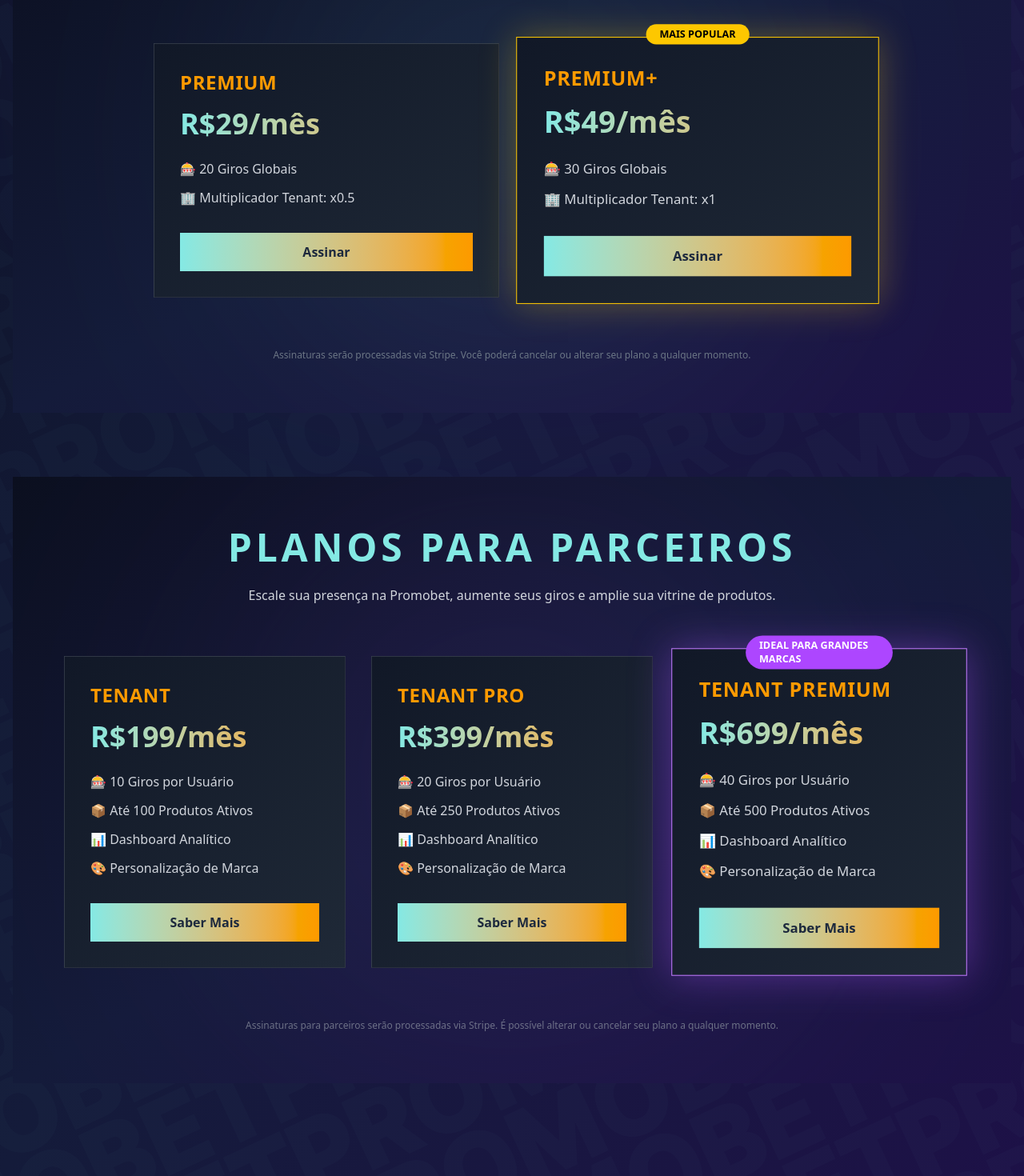
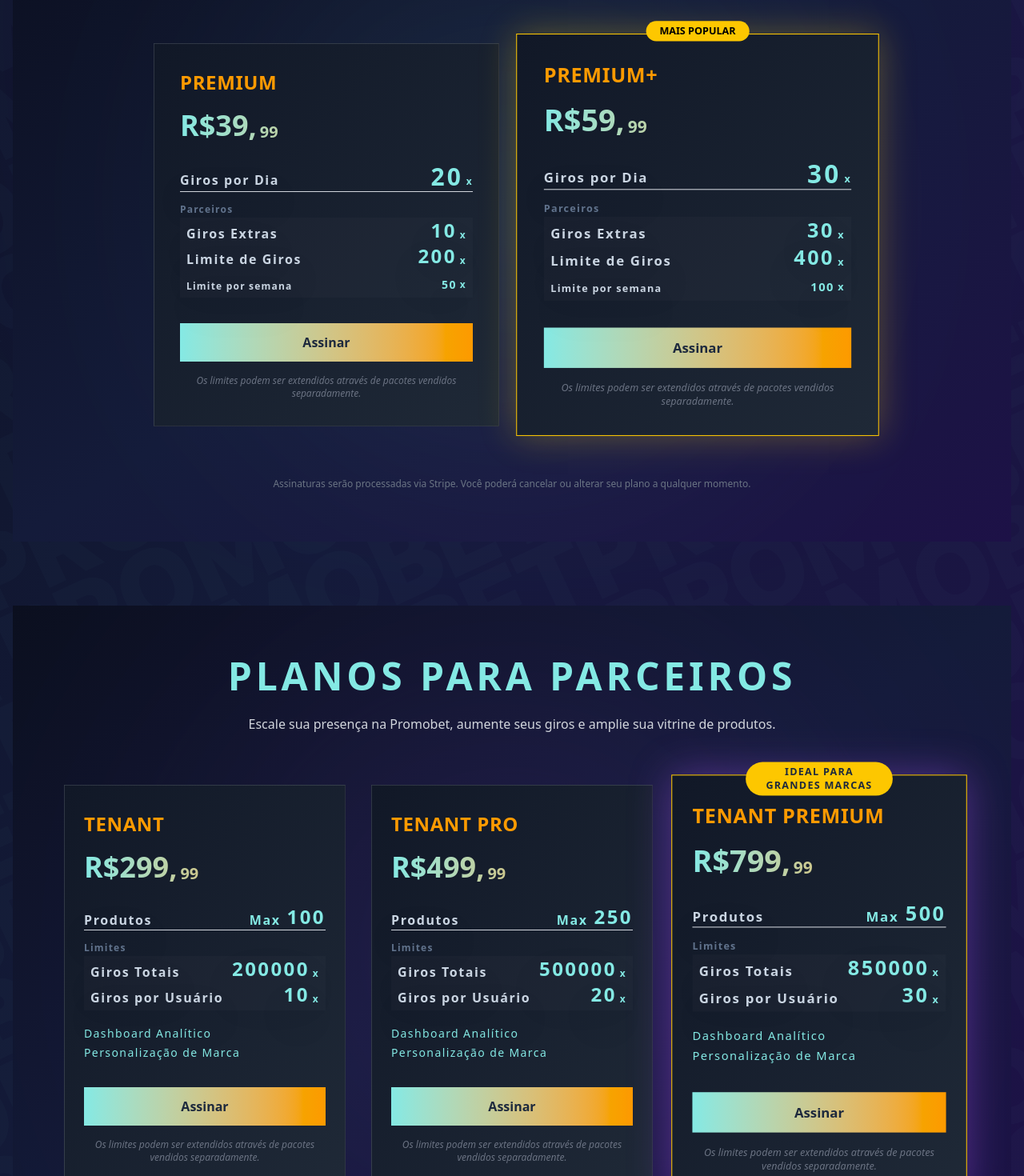
Before and after one commit to wakenedo/roleta-app, a Next.js app: page / in a window 1280 px wide. Shown: the part 2660-4130 px from the top of the page at 80% size. Built offline with nearby package versions, Linux system fonts and the light colour scheme; no server answers.

Commit message:
chore(TenantSubscriptionModes & UserSubscriptionModes) UI ready to be separated into smaller components and typing system

```diff
--- a/components/HomePageInterface/components/TenantSubscriptionModes/TenantSubscriptionModes.tsx
+++ b/components/HomePageInterface/components/TenantSubscriptionModes/TenantSubscriptionModes.tsx
@@ -6,14 +6,17 @@ const TENANT_PLANS = {
   tenant: {
     tenantScopedQuota: 10,
     productLimit: 100,
+    monthlySpinsLimit: 200000,
   },
   tenantPro: {
     tenantScopedQuota: 20,
     productLimit: 250,
+    monthlySpinsLimit: 500000,
   },
   tenantPremium: {
-    tenantScopedQuota: 40,
+    tenantScopedQuota: 30,
     productLimit: 500,
+    monthlySpinsLimit: 850000,
   },
 };
 
@@ -24,17 +27,17 @@ const TenantSubscriptionModes = ({ tenant }: { tenant?: Tenant | null }) => {
     {
       id: "tenant",
       name: "TENANT",
-      price: "R$199/mês",
+      price: "R$299,",
     },
     {
       id: "tenantPro",
       name: "TENANT PRO",
-      price: "R$399/mês",
+      price: "R$499,",
     },
     {
       id: "tenantPremium",
       name: "TENANT PREMIUM",
-      price: "R$699/mês",
+      price: "R$799,",
       highlight: true,
     },
   ];
@@ -65,7 +68,7 @@ const TenantSubscriptionModes = ({ tenant }: { tenant?: Tenant | null }) => {
         </p>
       </div>
 
-      <div className="grid gap-8 md:grid-cols-3 max-w-6xl mx-auto">
+      <div className="grid gap-8 md:grid-cols-3 max-w-7xl mx-auto">
         {plans.map((plan) => {
           const config = TENANT_PLANS[plan.id as keyof typeof TENANT_PLANS];
 
--- a/components/HomePageInterface/components/TenantSubscriptionModes/components/TenantSubscriptionButton/TenantSubscriptionButton.tsx
+++ b/components/HomePageInterface/components/TenantSubscriptionModes/components/TenantSubscriptionButton/TenantSubscriptionButton.tsx
@@ -30,7 +30,7 @@ const TenantSubscriptionButton = ({
                     : "bg-gradient-to-r from-[#84e9e4] to-amber-500 hover:opacity-90 text-slate-800 cursor-pointer"
                 }`}
     >
-      {isTenantPlan ? "Plano Atual" : "Saber Mais"}
+      {isTenantPlan ? "Plano Atual" : "Assinar"}
     </button>
   );
 };
--- a/components/HomePageInterface/components/TenantSubscriptionModes/components/TenantSubscriptionCard/TenantSubscriptionCard.tsx
+++ b/components/HomePageInterface/components/TenantSubscriptionModes/components/TenantSubscriptionCard/TenantSubscriptionCard.tsx
@@ -23,14 +23,17 @@ const TenantSubscriptionCard = ({
     | {
         tenantScopedQuota: number;
         productLimit: number;
+        monthlySpinsLimit: number;
       }
     | {
         tenantScopedQuota: number;
         productLimit: number;
+        monthlySpinsLimit: number;
       }
     | {
         tenantScopedQuota: number;
         productLimit: number;
+        monthlySpinsLimit: number;
       };
   tenantPlan: string | undefined;
 }) => {
@@ -46,16 +49,16 @@ const TenantSubscriptionCard = ({
   return (
     <div
       key={plan.id}
-      className={`relative  p-8 transition-all duration-300
+      className={`relative  py-8 px-6 transition-all duration-300
               ${
                 plan.highlight
-                  ? "border border-purple-400 shadow-[0_0_45px_rgba(168,85,247,0.4)] scale-105"
+                  ? "border border-yellow-400 shadow-[0_0_45px_rgba(168,85,247,0.4)] scale-105"
                   : "border border-white/10"
               }
               bg-gradient-to-br from-[#111827] to-[#1f2937]`}
     >
       {plan.highlight && (
-        <div className="cursor-default absolute -top-4 left-1/2 -translate-x-1/2 bg-purple-500 text-white text-xs font-bold px-4 py-1 rounded-full">
+        <div className="cursor-default absolute -top-4 left-1/2 -translate-x-1/2 bg-yellow-400 text-slate-800 text-xs font-bold tracking-widest px-6 text-center py-1 line-clamp-2 rounded-full">
           IDEAL PARA GRANDES MARCAS
         </div>
       )}
@@ -64,15 +67,92 @@ const TenantSubscriptionCard = ({
         {plan.name}
       </h3>
 
-      <div className="cursor-default text-4xl font-extrabold mb-6 bg-gradient-to-r from-[#84e9e4] to-amber-500 hover:opacity-90 bg-clip-text text-transparent">
-        {plan.price}
+      <div className="flex space-x-1 items-center cursor-default  mb-6 bg-gradient-to-r from-[#84e9e4] to-amber-500 hover:opacity-90 bg-clip-text text-transparent">
+        <div className="text-4xl font-extrabold">{plan.price}</div>
+        <div className="text-xl font-bold mt-4">99</div>
       </div>
 
-      <ul className="space-y-3 text-gray-300 mb-8 cursor-default">
-        <li>🎰 {config.tenantScopedQuota} Giros por Usuário</li>
-        <li>📦 Até {config.productLimit} Produtos Ativos</li>
-        <li>📊 Dashboard Analítico</li>
-        <li>🎨 Personalização de Marca</li>
+      <ul className=" text-gray-300 mb-8 cursor-default">
+        <li>
+          <div className="flex space-x-1 items-center justify-between border-b align-text-top">
+            <div className="pt-2">
+              <span className="font-semibold tracking-widest text-slate-300 text-md drop-shadow-2xl">
+                Produtos
+              </span>
+            </div>
+            <div className="flex space-x-2">
+              <div className="pt-2 tracking-widest font-semibold text-[#84e9e4]">
+                <span>Max</span>
+              </div>
+              <span className="text-2xl font-bold tracking-widest text-[#84e9e4]">
+                {config.productLimit}
+              </span>
+            </div>
+          </div>
+        </li>
+        <div className="pt-2">
+          <span className="text-xs font-semibold tracking-widest text-slate-500">
+            Limites
+          </span>
+          <div className="bg-slate-50/2 px-2 pb-1">
+            <li>
+              <div className="flex space-x-1 items-center justify-between">
+                <div className="pt-2">
+                  <span className="font-semibold tracking-widest text-slate-300 text-md drop-shadow-2xl">
+                    Giros Totais
+                  </span>
+                </div>
+                <div className="flex space-x-1 items-center">
+                  <div className="flex space-x-1 items-center ">
+                    <span className="text-2xl font-bold tracking-widest text-[#84e9e4] drop-shadow-2xl">
+                      {config.monthlySpinsLimit}
+                    </span>
+                  </div>
+                  <div className="pt-2">
+                    <span className="text-xs font-semibold tracking-widest text-[#84e9e4]">
+                      x
+                    </span>
+                  </div>
+                </div>
+              </div>
+            </li>
+
+            <li>
+              <div className="flex space-x-1 items-center justify-between">
+                <div className="pt-2">
+                  <span className="font-semibold text-md tracking-widest text-slate-300 drop-shadow-2xl">
+                    Giros por Usuário
+                  </span>
+                </div>
+                <div className="flex space-x-1 items-center ">
+                  <div className="flex space-x-1 items-center ">
+                    <span className="text-2xl font-bold tracking-widest text-[#84e9e4] drop-shadow-2xl">
+                      {config.tenantScopedQuota}
+                    </span>
+                  </div>
+                  <div className="pt-2">
+                    <span className="text-xs font-semibold tracking-widest text-[#84e9e4]">
+                      x
+                    </span>
+                  </div>
+                </div>
+              </div>
+            </li>
+          </div>
+        </div>
+
+        <div className="mt-4">
+          <li>
+            <span className="text-sm tracking-widest text-[#84e9e4]">
+              Dashboard Analítico
+            </span>
+          </li>
+          <li>
+            <span className="text-sm tracking-widest text-[#84e9e4]">
+              Personalização de Marca
+            </span>
+          </li>
+        </div>
       </ul>
 
       <TenantSubscriptionButton
@@ -80,6 +160,10 @@ const TenantSubscriptionCard = ({
         isTenantPlan={isTenantPlan}
         plan={plan}
       />
+      <div className="italic pt-4 text-center text-xs text-gray-500 max-w-3xl mx-auto cursor-default">
+        Os limites podem ser extendidos através de pacotes vendidos
+        separadamente.
+      </div>
     </div>
   );
 };
--- a/components/HomePageInterface/components/UserSubscriptionModes/UserSubscriptionModes.tsx
+++ b/components/HomePageInterface/components/UserSubscriptionModes/UserSubscriptionModes.tsx
@@ -7,14 +7,20 @@ const USER_SPIN_PLANS = {
   free: {
     global: 10,
     tenantMultiplier: 0,
+    monthlyGlobalTenantsQuota: 100,
+    weeklyGlobalTenantsQuota: 25,
   },
   premium: {
     global: 20,
     tenantMultiplier: 0.5,
+    monthlyGlobalTenantsQuota: 200,
+    weeklyGlobalTenantsQuota: 50,
   },
   "premium+": {
     global: 30,
     tenantMultiplier: 1,
+    monthlyGlobalTenantsQuota: 400,
+    weeklyGlobalTenantsQuota: 100,
   },
 };
 
@@ -28,13 +34,13 @@ const UserSubscriptionModes = ({
     {
       id: "premium",
       name: "PREMIUM",
-      price: "R$29/mês",
+      price: "R$39,",
       highlight: false,
     },
     {
       id: "premium+",
       name: "PREMIUM+",
-      price: "R$49/mês",
+      price: "R$59,",
       highlight: true,
     },
   ];
@@ -77,7 +83,6 @@ const UserSubscriptionModes = ({
           );
         })}
       </div>
-
       <div className="mt-16 text-center text-xs text-gray-500 max-w-3xl mx-auto cursor-default">
         Assinaturas serão processadas via Stripe. Você poderá cancelar ou
         alterar seu plano a qualquer momento.
--- a/components/HomePageInterface/components/UserSubscriptionModes/components/UserSubscriptionCard/UserSubscriptionCard.tsx
+++ b/components/HomePageInterface/components/UserSubscriptionModes/components/UserSubscriptionCard/UserSubscriptionCard.tsx
@@ -22,6 +22,8 @@ const UserSubscriptionCard = ({
   config: {
     global: number;
     tenantMultiplier: number;
+    monthlyGlobalTenantsQuota: number;
+    weeklyGlobalTenantsQuota: number;
   };
   userPlan: string | undefined;
 }) => {
@@ -54,24 +56,116 @@ const UserSubscriptionCard = ({
         {plan.name}
       </h3>
 
-      <div className="text-4xl font-extrabold mb-6 bg-gradient-to-r from-[#84e9e4] to-amber-500 bg-clip-text text-transparent cursor-default">
-        {plan.price}
+      <div className="flex space-x-1 items-center cursor-default  mb-6 bg-gradient-to-r from-[#84e9e4] to-amber-500 hover:opacity-90 bg-clip-text text-transparent">
+        <div className="text-4xl font-extrabold">{plan.price}</div>
+        <div className="text-xl font-bold mt-4">99</div>
       </div>
 
-      <ul className="space-y-3 text-gray-300 mb-8 cursor-default">
-        <li>🎰 {config.global} Giros Globais</li>
+      <ul className="space-y-2 text-gray-300 mb-8 cursor-default">
         <li>
-          🏢 Multiplicador Tenant:{" "}
-          {config.tenantMultiplier > 0
-            ? `x${config.tenantMultiplier}`
-            : "Não incluso"}
+          <div className="flex space-x-1 items-center justify-between border-b align-text-top">
+            <div className="pt-2">
+              <span className="font-semibold tracking-widest text-slate-300 text-md drop-shadow-2xl">
+                Giros por Dia
+              </span>
+            </div>
+            <div className="flex space-x-1 items-center">
+              <div className="flex space-x-1 items-center ">
+                <span className="text-3xl font-bold tracking-widest text-[#84e9e4]">
+                  {config.global}
+                </span>
+              </div>
+              <div className="pt-2">
+                <span className="text-xs font-semibold tracking-widest text-[#84e9e4]">
+                  x
+                </span>
+              </div>
+            </div>
+          </div>
         </li>
+        <div>
+          <span className="text-xs font-semibold tracking-widest text-slate-500">
+            Parceiros
+          </span>
+          <div className="bg-slate-50/2 px-2 pb-1">
+            <li>
+              <div className="flex space-x-1 items-center justify-between">
+                <div className="pt-2">
+                  <span className="font-semibold tracking-widest text-slate-300 text-md drop-shadow-2xl">
+                    Giros Extras
+                  </span>
+                </div>
+                <div className="flex space-x-1 items-center">
+                  <div className="flex space-x-1 items-center ">
+                    <span className="text-2xl font-bold tracking-widest text-[#84e9e4] drop-shadow-2xl">
+                      {config.tenantMultiplier > 0
+                        ? `${config.tenantMultiplier === 0.5 ? " 10 " : " 30 "}`
+                        : "Não incluso"}
+                      {""}
+                    </span>
+                  </div>
+                  <div className="pt-2">
+                    <span className="text-xs font-semibold tracking-widest text-[#84e9e4]">
+                      x
+                    </span>
+                  </div>
+                </div>
+              </div>
+            </li>
+            <li>
+              <div className="flex space-x-1 items-center justify-between">
+                <div className="pt-2">
+                  <span className="font-semibold tracking-widest text-slate-300 text-md drop-shadow-2xl">
+                    Limite de Giros
+                  </span>
+                </div>
+                <div className="flex space-x-1 items-center">
+                  <div className="flex space-x-1 items-center ">
+                    <span className="text-2xl font-bold tracking-widest text-[#84e9e4] drop-shadow-2xl">
+                      {config.monthlyGlobalTenantsQuota}
+                    </span>
+                  </div>
+                  <div className="pt-2">
+                    <span className="text-xs font-semibold tracking-widest text-[#84e9e4]">
+                      x
+                    </span>
+                  </div>
+                </div>
+              </div>
+            </li>
+            <li>
+              <div className="flex space-x-1 items-center justify-between">
+                <div className="pt-2">
+                  <span className="font-semibold tracking-widest text-slate-300 text-xs drop-shadow-2xl">
+                    Limite por semana
+                  </span>
+                </div>
+                <div className="flex space-x-1 items-center">
+                  <div className="flex space-x-1 items-center pt-2">
+                    <span className="text-sm font-bold tracking-widest text-[#84e9e4] drop-shadow-2xl">
+                      {config.weeklyGlobalTenantsQuota}
+                    </span>
+                  </div>
+                  <div className="pt-1">
+                    <span className="text-xs font-semibold tracking-widest text-[#84e9e4]">
+                      x
+                    </span>
+                  </div>
+                </div>
+              </div>
+            </li>
+          </div>
+        </div>
       </ul>
       <UserSubscriptionButton
         handleSubscribe={handleSubscribe}
         isUserPlan={isUserPlan}
         plan={plan}
       />
+      <div className="italic pt-4 text-center text-xs text-gray-500 max-w-3xl mx-auto cursor-default">
+        Os limites podem ser extendidos através de pacotes vendidos
+        separadamente.
+      </div>
     </div>
   );
 };
```
